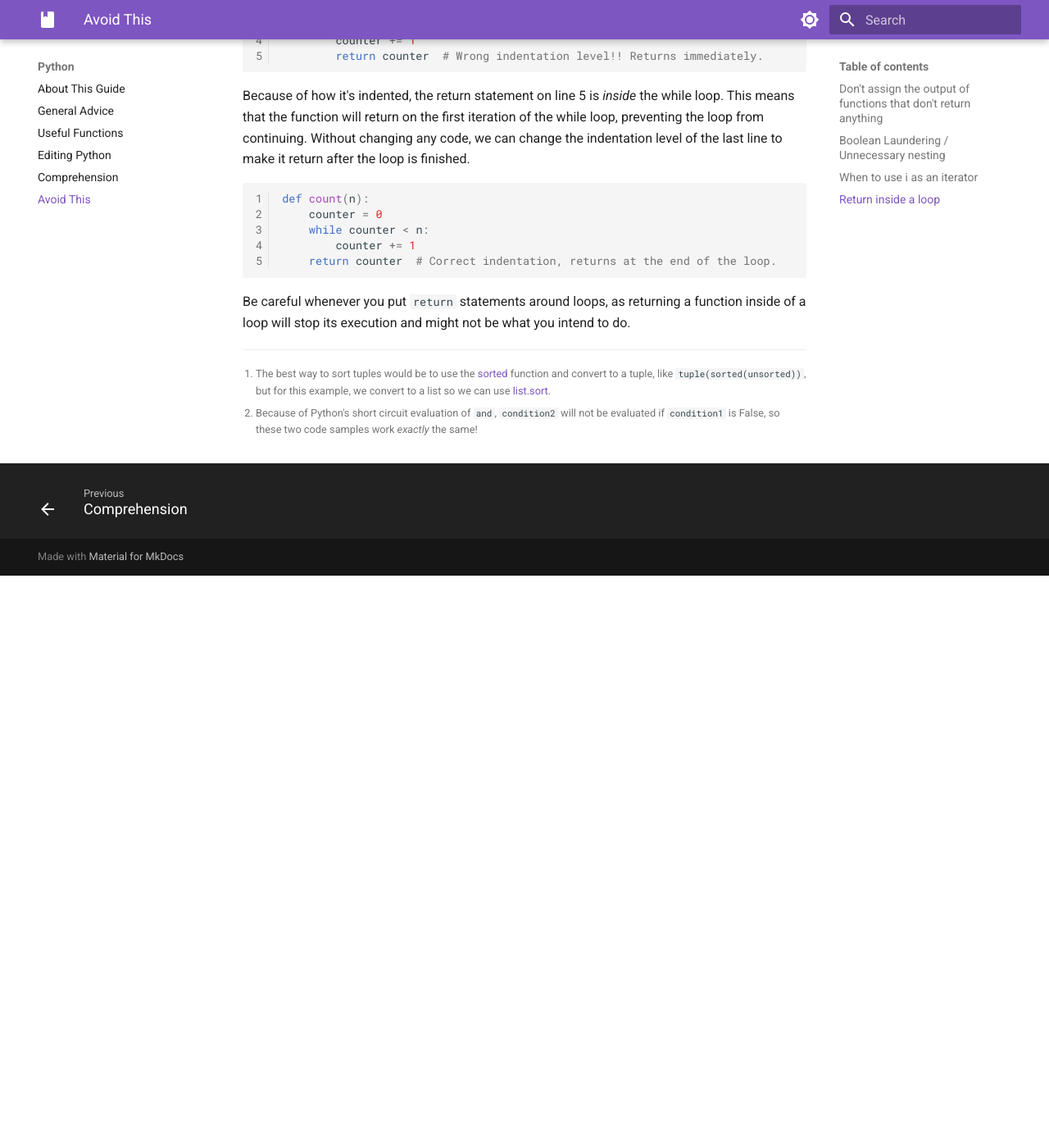
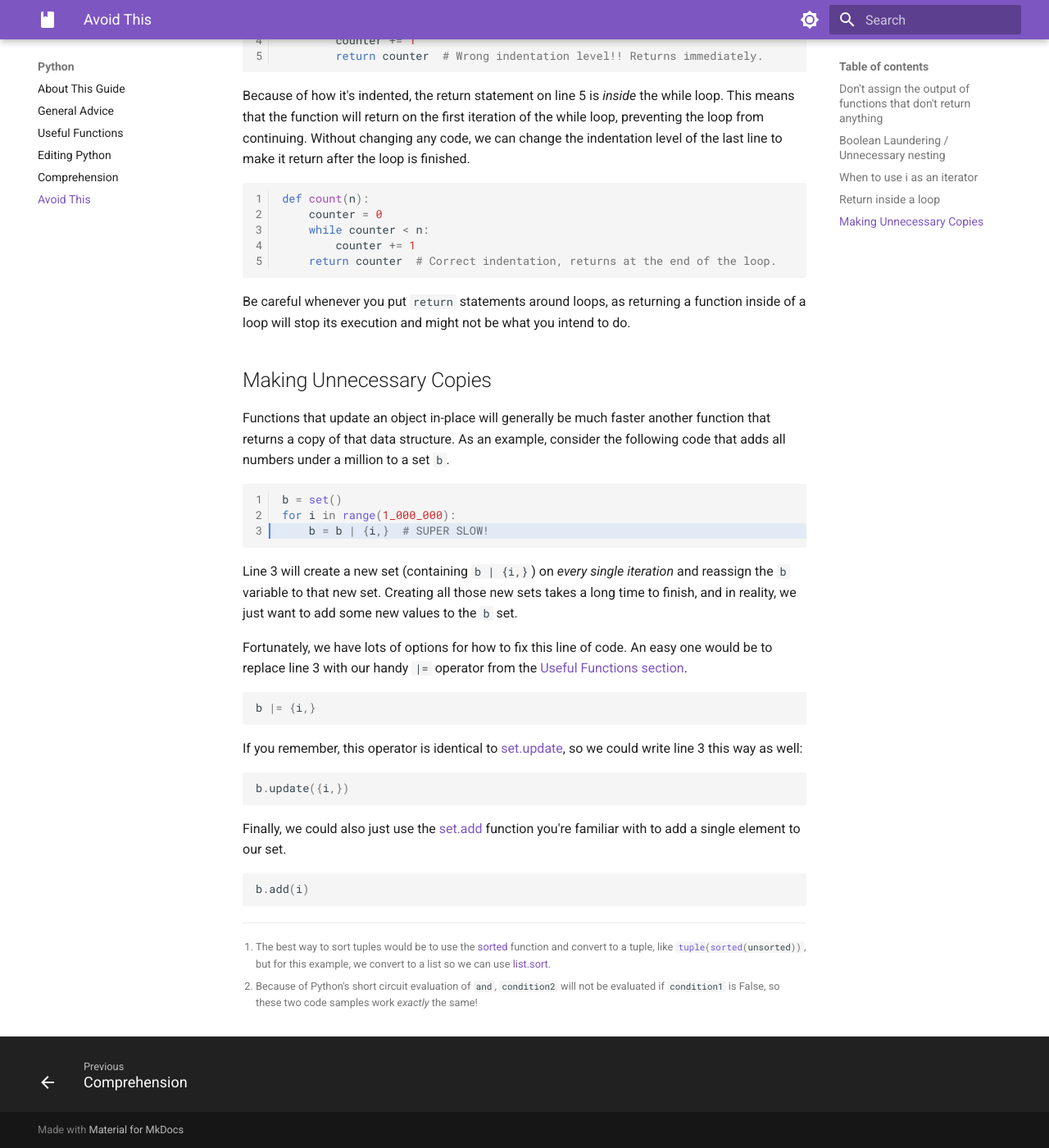
Before and after one commit to camtheman256/pages, an MkDocs documentation site: the page built from docs/python/05_avoid.md, in a window 1280 px wide and 1400 px high, scrolled down 2948 px. Shown: the whole window at 82% size. Built offline with MkDocs 1.6.1 and Material for MkDocs 9.7.7, drawn with Linux system fonts in a browser that asks for light colours; before the commit the page ends 3650 px from its top, so only the background shows below that; some of the changed text lies outside the part shown.

Commit message:
unnecessary copies and inline highlight

````diff
--- a/docs/python/05_avoid.md
+++ b/docs/python/05_avoid.md
@@ -188,3 +188,45 @@ function inside of a loop will stop its execution and might not be what you
 intend to do.
 
 [indentation]: https://www.geeksforgeeks.org/indentation-in-python/
+
+## Making Unnecessary Copies
+
+Functions that update an object in-place will generally be much faster another
+function that returns a copy of that data structure. As an example, consider the
+following code that adds all numbers under a million to a set `b`.
+
+```python linenums="1" hl_lines="3"
+b = set()
+for i in range(1_000_000):
+    b = b | {i,}  # SUPER SLOW!
+```
+
+Line 3 will create a new set (containing `b | {i,}`) on _every single iteration_
+and reassign the `b` variable to that new set. Creating all those new sets takes
+a long time to finish, and in reality, we just want to add some new values to
+the `b` set.
+
+Fortunately, we have lots of options for how to fix this line of code. An easy
+one would be to replace line 3 with our handy `|=` operator from the
+[Useful Functions section](02_functions.md#the-operator-dictupdate-and-setupdate).
+
+```python
+b |= {i,}
+```
+
+If you remember, this operator is identical to [set.update], so we could write
+line 3 this way as well:
+
+```python
+b.update({i,})
+```
+
+Finally, we could also just use the [set.add] function you're familiar with to
+add a single element to our set.
+
+```python
+b.add(i)
+```
+
+[set.update]: https://docs.python.org/3/library/stdtypes.html#frozenset.update
+[set.add]: https://docs.python.org/3/library/stdtypes.html#frozenset.add
--- a/mkdocs.yml
+++ b/mkdocs.yml
@@ -28,4 +28,5 @@ markdown_extensions:
   - footnotes
   - pymdownx.highlight
   - pymdownx.superfences
+  - pymdownx.inlinehilite
   - admonition
````
Also changed, not shown: other parts of docs/python/05_avoid.md (+3 -3 lines).
